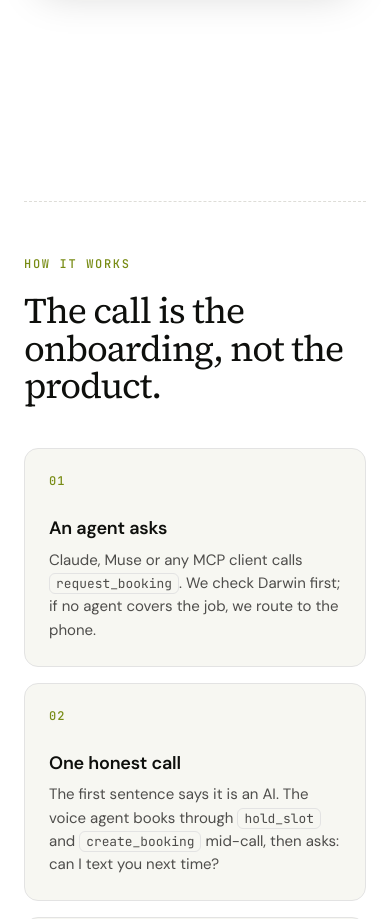
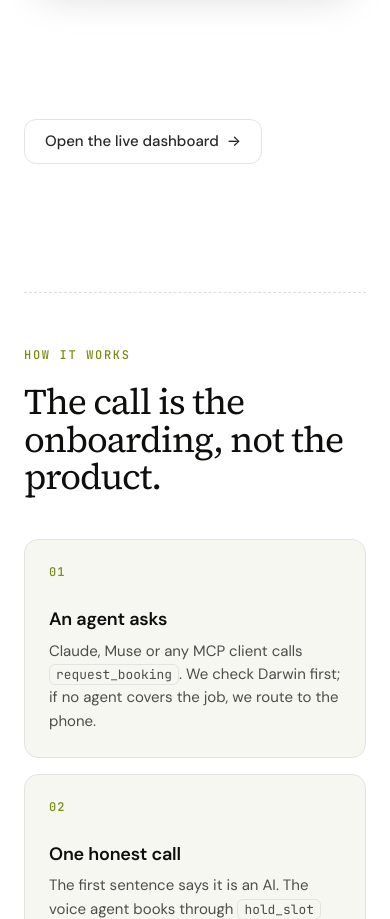
Before and after one commit to KarthikSubramanian07/Platypus, a website built with Vite: page packages/dashboard/index.html in a window 390 px wide. Shown: the part 1652-2571 px from the top of the page. Built offline with nearby package versions, Linux system fonts and the light colour scheme; no server answers.

Commit message:
Link the live dashboard from the landing page
The nav and the event log both point to /live, keeping ?events= so the
dashboard follows the same server.

```diff
--- a/packages/dashboard/index.html
+++ b/packages/dashboard/index.html
@@ -34,6 +34,7 @@
       </a>
       <div class="nav-links">
         <a href="#log">Live log</a>
+        <a href="/live" data-live-link>Live dashboard</a>
         <a href="#how">How it works</a>
         <a href="#rules">Rules</a>
       </div>
@@ -72,6 +73,7 @@
           <p id="empty" class="empty">Waiting for the first event.</p>
         </div>
         <p class="caption" id="caption"></p>
+        <p class="live-cta"><a class="btn btn-ghost" href="/live" data-live-link>Open the live dashboard <span aria-hidden="true">→</span></a></p>
       </section>
 
       <section id="how" class="band">
--- a/packages/dashboard/src/styles.css
+++ b/packages/dashboard/src/styles.css
@@ -185,6 +185,8 @@ main { max-width: 1120px; margin: 0 auto; padding: 0 24px; }
   letter-spacing: -0.01em;
 }
 
+.live-cta { grid-column: 2; margin: 18px 0 0; }
+
 /* ---- Bands ----------------------------------------------------------------- */
 .band {
   margin-top: 128px;
@@ -230,7 +232,7 @@ h3 { font: 600 18px/1.3 var(--sans); letter-spacing: -0.01em; }
   .stage { grid-template-columns: 1fr; }
   .steps { position: static; display: flex; flex-wrap: wrap; gap: 6px 16px; padding: 0; }
   .step { padding: 2px 0; }
-  .caption { grid-column: 1; }
+  .caption, .live-cta { grid-column: 1; }
   .grid3 { grid-template-columns: 1fr; }
   .event { grid-template-columns: 64px 1fr; padding: 10px 14px; }
   .event-time { grid-row: span 2; }
```
